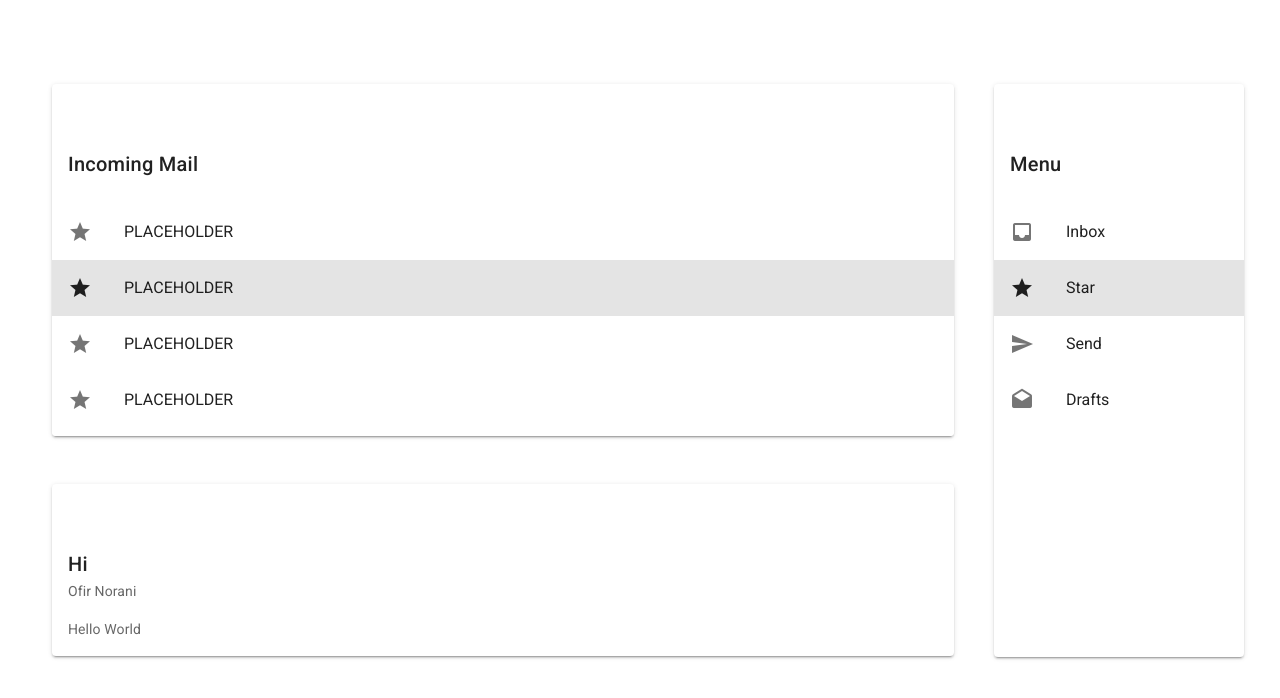
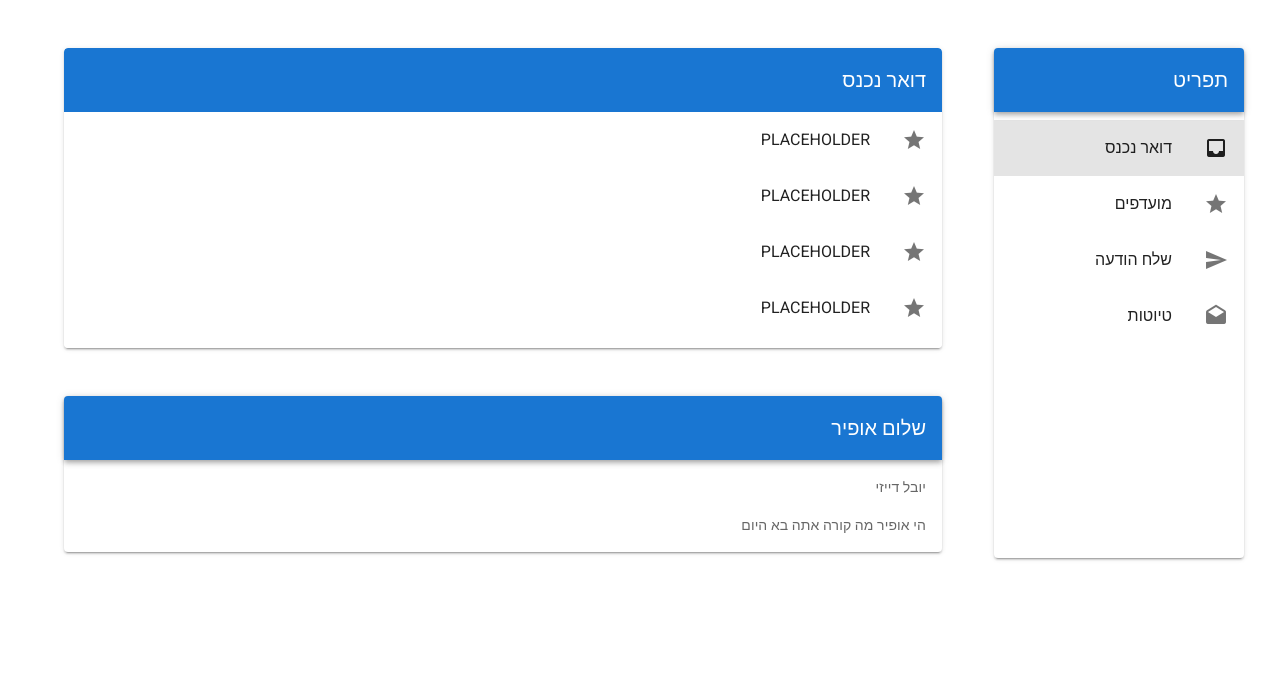
Before and after one commit to SennaTheRedeemer/Gmail, a Vue app: page / in a window 1280 px wide. Shown: the top 698 px of the page. Built offline with nearby package versions, Linux system fonts and the light colour scheme.

Commit message:
changed to wanted pattern

```diff
--- a/src/App.vue
+++ b/src/App.vue
@@ -1,11 +1,11 @@
 <template>
   <v-app>
     <v-row>
+      <v-col class="col-3 pt-3 pr-12">
+        <v-menu :items="items"></v-menu>
+      </v-col>
       <v-col class="col-9 pt-12 pl-12">
         <router-view></router-view>
-      </v-col>
-      <v-col class="col-3 pt-12 pr-12">
-        <v-menu :items="items"></v-menu>
       </v-col>
     </v-row>
   </v-app>
@@ -24,22 +24,22 @@ export default {
     items: [
         {
           icon: 'mdi-inbox',
-          text: 'Inbox',
+          text: 'דואר נכנס',
           link: '/'
         },
         {
           icon: 'mdi-star',
-          text: 'Star',
+          text: 'מועדפים',
           link: 'pp'
         },
         {
           icon: 'mdi-send',
-          text: 'Send',
+          text: 'שלח הודעה',
           link: 'pp'
         },
         {
           icon: 'mdi-email-open',
-          text: 'Drafts',
+          text: 'טיוטות',
           link: 'pp'
         },
       ]
@@ -47,4 +47,5 @@ export default {
 };
 </script>
 <style scoped>
+
 </style>
--- a/src/components/DisplayMail.vue
+++ b/src/components/DisplayMail.vue
@@ -1,6 +1,13 @@
 <template>
-    <v-card class="ml-4 mt-12 pt-12">
-        <v-card-title>{{mail.title}}</v-card-title>
+    <v-card class="ml-4 mt-12" v-if="mail">
+    <v-app-bar
+      dark
+      color="primary"
+    >
+      <v-toolbar-title>{{mail.title}}</v-toolbar-title>
+
+      <v-spacer></v-spacer>
+    </v-app-bar>
         <v-card-subtitle>{{mail.from}}</v-card-subtitle>
         <v-card-text>{{mail.content}}</v-card-text>
     </v-card>
@@ -12,7 +19,9 @@ export default {
         mail: Object
     },
      data: () => ({
-        model: 1,
     }),
 }
 </script>
+<style scoped>
+
+</style>
--- a/src/components/DisplayMails.vue
+++ b/src/components/DisplayMails.vue
@@ -1,6 +1,23 @@
 <template>
-    <v-card class="ml-4 mt-12 pt-12">
-      <v-card-title>Incoming Mail</v-card-title>
+    <v-card
+        id="scroll-target"
+        class="ml-4 overflow-hidden">
+      <v-app-bar
+      dark
+      color="primary"
+      absolute
+      elevate-on-scroll
+      scroll-target="#mails"
+    >
+      <v-toolbar-title>{{title}}</v-toolbar-title>
+      <v-spacer></v-spacer>
+    </v-app-bar>
+
+    <v-sheet
+      id="mails"
+      class="overflow-y-auto"
+      max-height="300"
+    >
       <v-list>
         <v-list-item-group v-model="model">
           <v-list-item
@@ -16,16 +33,18 @@
           </v-list-item>
         </v-list-item-group>
       </v-list>
+    </v-sheet>
     </v-card>
 </template>
 <script>
 export default {
     name: 'DisplayMails',
     props: {
-        items: Array
+        items: Array,
+        title: String
     },
      data: () => ({
-        model: 1,
+        model: null,
     }),
 }
 </script>
--- a/src/components/Menu.vue
+++ b/src/components/Menu.vue
@@ -1,6 +1,12 @@
 <template>
-    <v-card class="ml-4 mt-12 pt-12" height="573">
-      <v-card-title>Menu</v-card-title>
+    <v-card class="ml-4 mt-12" height="510">
+      <v-app-bar
+      dark
+      color="primary"
+    >
+      <v-toolbar-title>תפריט</v-toolbar-title>
+      <v-spacer></v-spacer>
+    </v-app-bar>
       <v-list>
         <v-list-item-group v-model="model">
           <v-list-item
@@ -10,7 +16,7 @@
             <v-list-item-icon>
               <v-icon v-text="item.icon"></v-icon>
             </v-list-item-icon>
-            <v-list-item-content @click="route(item.link)">
+            <v-list-item-content @click="route(item.link)" >
                 <v-list-item-title v-text="item.text"></v-list-item-title>
             </v-list-item-content>
           </v-list-item>
@@ -25,7 +31,7 @@ export default {
         items: Array
     },
      data: () => ({
-        model: 1,
+        model: 0,
     }),
     methods: {
         route: function (link) {
@@ -34,7 +40,7 @@ export default {
     }
 }
 </script>
-<style scoped>
+<style>
 a {
     text-decoration: none;
     color: black !important;
--- a/src/plugins/vuetify.js
+++ b/src/plugins/vuetify.js
@@ -8,4 +8,5 @@ export default new Vuetify({
     icons: {
         iconfont: 'fa',
       },
+    rtl: true
 });
--- a/src/views/Inbox.vue
+++ b/src/views/Inbox.vue
@@ -1,8 +1,8 @@
 <template>
-  <v-app>
-    <v-display-mails :items="items"></v-display-mails>
+  <v-container>
+    <v-display-mails :items="items" :title="'דואר נכנס'"></v-display-mails>
     <v-display-mail :mail="selectedMail"></v-display-mail>
-  </v-app>
+  </v-container>
 </template>
 
 <script>
@@ -18,12 +18,20 @@ export default {
   data: () => ({
       selectedMail: {
         id: 1,
-        title: 'Hi',
-        sent: '15 min',
-        from: 'Ofir Norani',
-        content: "Hello World"
+        title: 'שלום אופיר',
+        sent: '15 דקות',
+        from: 'יובל דייזי',
+        content: "הי אופיר מה קורה אתה בא היום"
       },
       items: [
+        {
+          icon: 'mdi-star',
+          text: 'PLACEHOLDER',
+        },
+        {
+          icon: 'mdi-star',
+          text: 'PLACEHOLDER',
+        },
         {
           icon: 'mdi-star',
           text: 'PLACEHOLDER',
```
